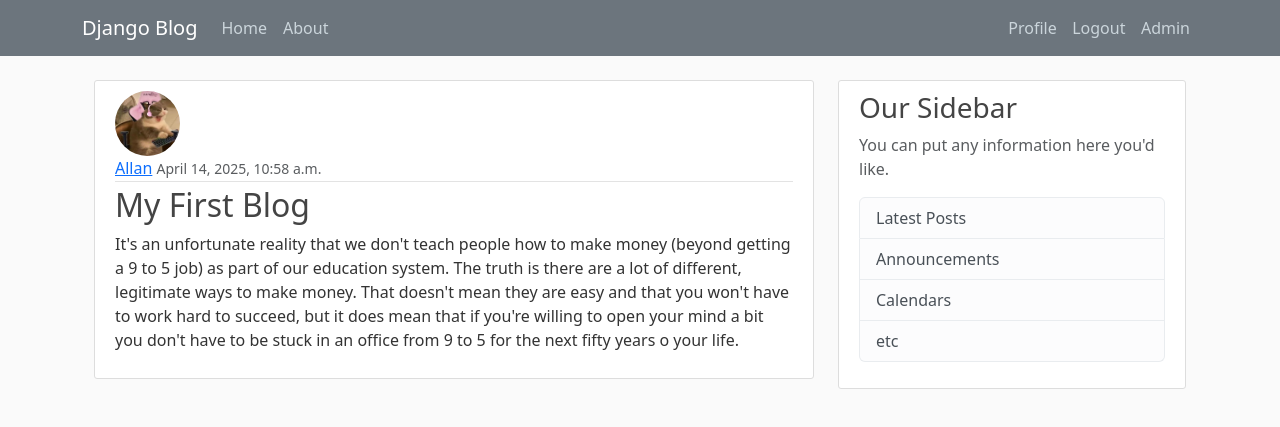
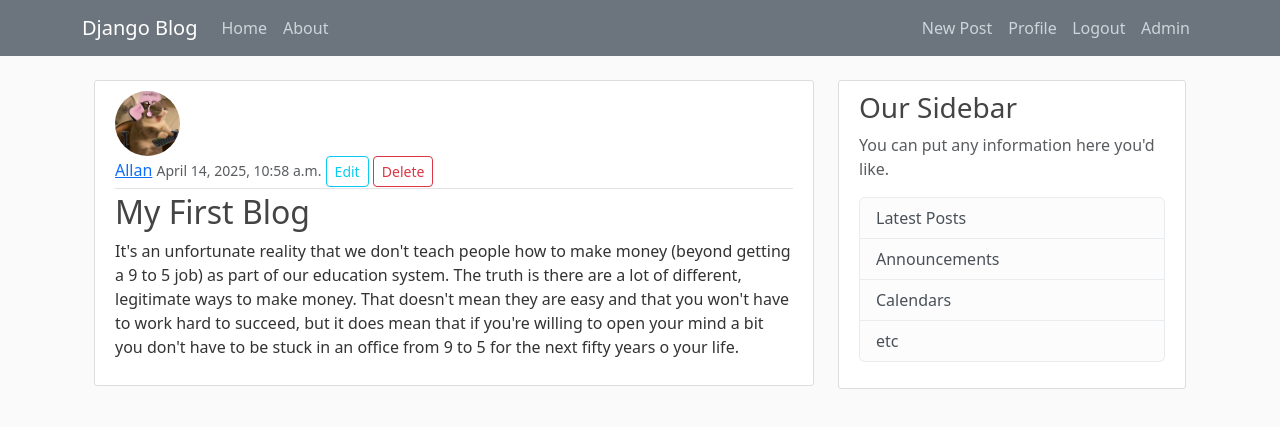
Before and after one commit to OhMyGit404/blogger, a Django app: page /post/1/ in a window 1280 px wide. Shown: the top 427 px of the page. Run offline with Django 5.2, Linux system fonts and the light colour scheme; a user stored in the database is signed in; data comes from the database, SQL or seed files in the repository; both versions use the stored data as it was after the commit.

Commit message:
added create, delete and update

```diff
--- a/MyBlog/Templates/Blog/base.html
+++ b/MyBlog/Templates/Blog/base.html
@@ -33,7 +33,7 @@
         <div class="navbar-nav ms-auto">
 
             {% if user.is_authenticated %}
-
+            <a class="nav-item nav-link" href="{% url 'post_create'%}">New Post</a>
             <a class="nav-item nav-link" href="{% url 'profile'%}">Profile</a>
             <form method="post" action="{% url 'logout' %}" style="display: inline;">
                 {% csrf_token %}
--- a/MyBlog/Templates/MyBlog/post_detail.html
+++ b/MyBlog/Templates/MyBlog/post_detail.html
@@ -6,6 +6,10 @@
                 <div class="article-metadata">
                   <a class="mr-2" href="#">{{ object.author }}</a>
                   <small class="text-muted">{{ object.date_posted }}</small>
+                    {% if object.author == user %}
+                    <a href="{% url 'post_update' object.id %}" class="btn btn-outline-info btn-sm float-right">Edit</a>
+                    <a href="{% url 'post_delete' object.id %}" class="btn btn-outline-danger btn-sm float-right mr-2">Delete</a>
+                    {% endif %}
                 </div>
                 <h2 class="article-title">{{ object.title }}</h2>
                 <p class="article-content">{{ object.content }}</p>
--- a/MyBlog/models.py
+++ b/MyBlog/models.py
@@ -1,6 +1,7 @@
 from django.db import models
 from django.utils import timezone
 from django.contrib.auth.models import User
+from django.urls import reverse
 
 class Post(models.Model):
     author = models.ForeignKey(User, on_delete=models.CASCADE)
@@ -10,3 +11,6 @@ class Post(models.Model):
 
     def __str__(self):
         return self.title
+
+    def get_absolute_url(self):
+        return reverse('post_detail', kwargs={'pk': self.pk})
--- a/MyBlog/urls.py
+++ b/MyBlog/urls.py
@@ -1,10 +1,13 @@
 from django.urls import path
 from . import views
-from .views import PostListView, PostDetailView
+from .views import PostListView, PostDetailView, PostCreateView, PostUpdateView, PostDeleteView
 from django.contrib import admin
 urlpatterns = [
     path('',PostListView.as_view(), name='index'),
     path('post/<int:pk>/',PostDetailView.as_view(), name='post_detail'),
+    path('post/new/', PostCreateView.as_view(), name='post_create'),
+    path('post/<int:pk>/update/', PostUpdateView.as_view(), name='post_update'),
+    path('post/<int:pk>/delete/', PostDeleteView.as_view(), name='post_delete'),
     path('about/',views.about, name='about'),
     path('admin/', admin.site.urls),
 ]
--- a/MyBlog/views.py
+++ b/MyBlog/views.py
@@ -1,6 +1,7 @@
 from django.shortcuts import render
 from django.views.generic import ListView, DetailView, CreateView, UpdateView, DeleteView
 from MyBlog.models import Post
+from django.contrib.auth.mixins import LoginRequiredMixin, UserPassesTestMixin
 
 def index(request):
     context = {
@@ -13,15 +14,43 @@ class PostListView(ListView):
     template_name = 'Blog/index.html'  # <app>/<model>_<viewtype>.html
     context_object_name = 'posts'
     ordering = ['-date_posted']
-    paginate_by = 5
+   # paginate_by = 5
 
 class PostDetailView(DetailView):
     model = Post
 
-"""
-class PostCreateView(CreateView):
+
+class PostCreateView(LoginRequiredMixin, CreateView):
     model = Post
-"""
+    fields = ['title', 'content']
+
+    def form_valid(self, form):
+        form.instance.author = self.request.user
+        return super().form_valid(form)
+
+class PostUpdateView(LoginRequiredMixin,UserPassesTestMixin, UpdateView):
+    model = Post
+    fields = ['title', 'content']
+
+    def form_valid(self, form):
+        form.instance.author = self.request.user
+        return super().form_valid(form)
+
+    def test_func(self):
+        post = self.get_object()
+        if self.request.user == post.author:
+            return True
+        return False
+
+class PostDeleteView(LoginRequiredMixin, UserPassesTestMixin,DeleteView):
+    model = Post
+    success_url = '/'
+
+    def test_func(self):
+        post = self.get_object()
+        if self.request.user == post.author:
+            return True
+        return False
 
 
 def about(request):
```
Also changed, not shown: MyBlog/Templates/MyBlog/post_confirm_delete.html (added, +21 -0 lines), MyBlog/Templates/MyBlog/post_form.html (added, +22 -0 lines), db.sqlite3.
